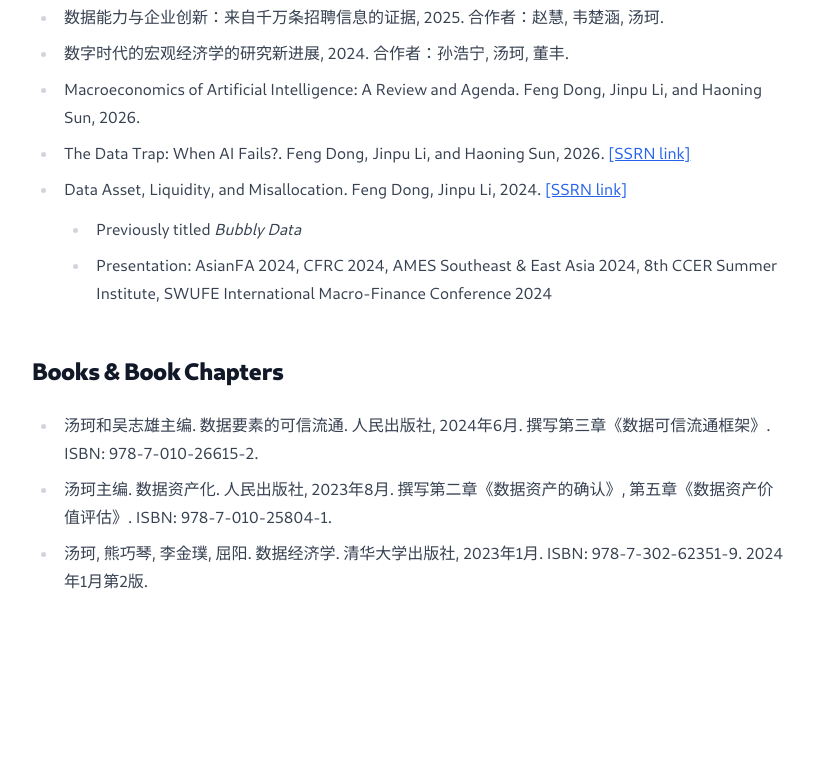
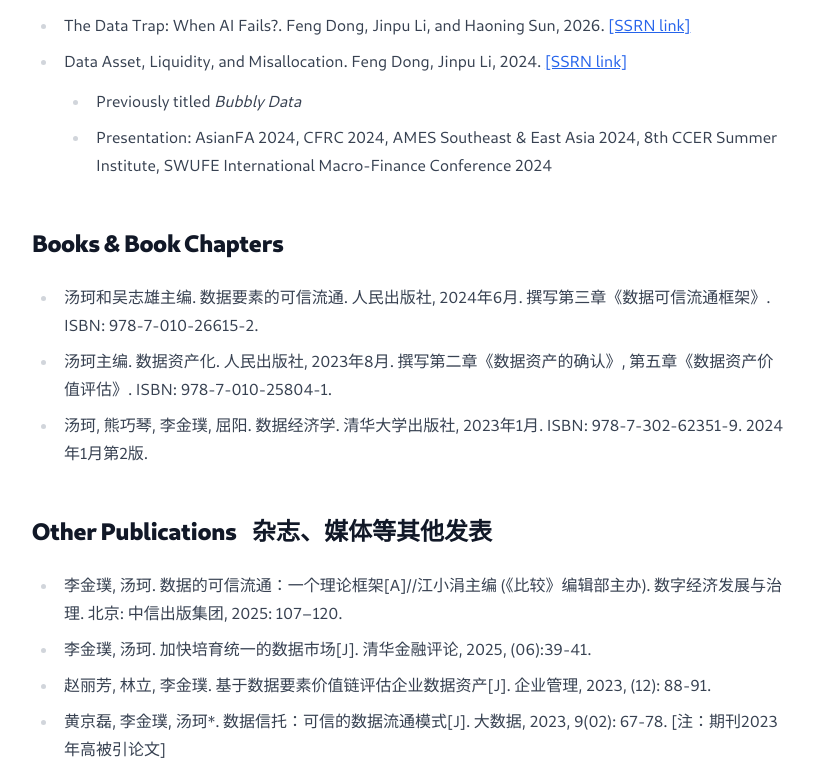
Before and after one commit to lijinpu/lijinpu.github.io, a Next.js app: page /research in a window 1280 px wide. Shown: the part 977-1760 px from the top of the page, without its empty margins (232-1046 px from the left). Before the commit the page ends 1592 px from the top, so only its background shows below. Built offline with nearby package versions, Linux system fonts and the light colour scheme.

Commit message:
auto update

```diff
--- a/pages/cv.tsx
+++ b/pages/cv.tsx
@@ -46,10 +46,8 @@ export default function CV({ lastUpdateISO }: InferGetStaticPropsType<typeof get
           <h2>Publications &nbsp;&nbsp; 学术发表</h2>
           <ul>
             <li>李金璞, 孙浩宁*, 汤珂, 董丰. 数据资产泡沫：理论框架与政策权衡[J]. 管理世界, 2025, 41(09): 1-24.</li>
-            <li>李金璞, 汤珂. 数据的可信流通：一个理论框架[A]//江小涓主编 (《比较》编辑部主办). 数字经济发展与治理. 北京: 中信出版集团, 2025: 107–120.</li>
             <li>罗玫, 李金璞, 汤珂*. 企业数据资产化：会计确认与价值评估[J]. 清华大学学报(哲学社会科学版), 2023, 38(05): 195-209+226.</li>
             <li>李金璞, 汤珂*. 论数据要素市场参与者的培育[J]. 西安交通大学学报(社会科学版), 2023, 43(04): 78-89.</li>
-            <li>黄京磊, 李金璞, 汤珂*. 数据信托：可信的数据流通模式[J]. 大数据, 2023, 9(02): 67-78.</li>
             <li>Dong, F., Li, J.*, Sun, H., & Wang, S. (2025). Dynamic Efficiency Redux: Evidence from China. <i>China & World Economy</i>, 33(05), 196-222.</li>
             <li>
                 Sui, R., Gao, R., & Li, J.* (2025). Optimal Data Pricing Decisions of Competitive Two-sided Platforms with Heterogeneous Data Costs, <i>Industrial Management & Data Systems</i>, Published Online. DOI: 10.1108/IMDS-04-2025-0497
@@ -130,10 +128,12 @@ export default function CV({ lastUpdateISO }: InferGetStaticPropsType<typeof get
             <li>Referee: <i>China Economic Review</i>, <i>Economic Modelling</i>, <i>China & World Economy</i>, <i>International Journal of Economic Theory</i>, <i>Industrial Management & Data Systems</i></li>
           </ul>
 
-          <h2>Non-Academic Publications &nbsp;&nbsp; 杂志或媒体文章</h2>
+          <h2>Other Publications &nbsp;&nbsp; 杂志、媒体等其他发表</h2>
           <ul>
-            <li>加快培育统一的数据市场. 李金璞, 汤珂. 清华金融评论, 2025, 139(06), 39-41.</li>
-            <li>基于数据要素价值链评估企业数据资产. 赵丽芳, 林立, 李金璞, 企业管理, 2023(12), 88-91.</li>
+           <li>李金璞, 汤珂. 数据的可信流通：一个理论框架[A]//江小涓主编 (《比较》编辑部主办). 数字经济发展与治理. 北京: 中信出版集团, 2025: 107–120.</li>
+           <li>李金璞, 汤珂. 加快培育统一的数据市场[J]. 清华金融评论, 2025, (06):39-41. </li>
+           <li>赵丽芳, 林立, 李金璞. 基于数据要素价值链评估企业数据资产[J]. 企业管理, 2023, (12): 88-91.</li>
+           <li>黄京磊, 李金璞, 汤珂*. 数据信托：可信的数据流通模式[J]. 大数据, 2023, 9(02): 67-78. [注：期刊2023年高被引论文]</li>
           </ul>
         </div>
       </main>
--- a/pages/research.tsx
+++ b/pages/research.tsx
@@ -11,10 +11,8 @@ export default function Research() {
          <h3>In Chinese</h3>
             <ul>
                 <li>李金璞, 孙浩宁*, 汤珂, 董丰. 数据资产泡沫：理论框架与政策权衡[J]. 管理世界, 2025, 41(09): 1-24. [注：《社会科学文摘》2025年11期转载]</li>
-                <li>李金璞, 汤珂. 数据的可信流通：一个理论框架[A]//江小涓主编 (《比较》编辑部主办). 数字经济发展与治理. 北京: 中信出版集团, 2025: 107–120.</li>
                 <li>罗玫, 李金璞, 汤珂*. 企业数据资产化：会计确认与价值评估[J]. 清华大学学报(哲学社会科学版), 2023, 38(05): 195-209+226. [注：人大复印报刊资料全文转载]</li>
                 <li>李金璞, 汤珂*. 论数据要素市场参与者的培育[J]. 西安交通大学学报(社会科学版), 2023, 43(04): 78-89.</li>
-                <li>黄京磊, 李金璞, 汤珂*. 数据信托：可信的数据流通模式[J]. 大数据, 2023, 9(02): 67-78. [注：期刊2023年高被引论文]</li>
             </ul>
 
             <h3>In English</h3>
@@ -80,6 +78,14 @@ export default function Research() {
         </li>
     </ul>
 
+    <h2>Other Publications &nbsp;&nbsp; 杂志、媒体等其他发表</h2>
+          <ul>
+           <li>李金璞, 汤珂. 数据的可信流通：一个理论框架[A]//江小涓主编 (《比较》编辑部主办). 数字经济发展与治理. 北京: 中信出版集团, 2025: 107–120.</li>
+           <li>李金璞, 汤珂. 加快培育统一的数据市场[J]. 清华金融评论, 2025, (06):39-41. </li>
+           <li>赵丽芳, 林立, 李金璞. 基于数据要素价值链评估企业数据资产[J]. 企业管理, 2023, (12): 88-91.</li>
+           <li>黄京磊, 李金璞, 汤珂*. 数据信托：可信的数据流通模式[J]. 大数据, 2023, 9(02): 67-78. [注：期刊2023年高被引论文]</li>
+          </ul>
+
         </div>
     </div>
   )
```
